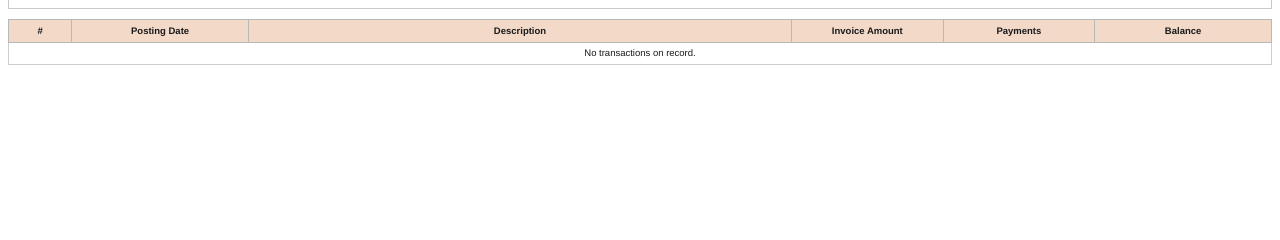
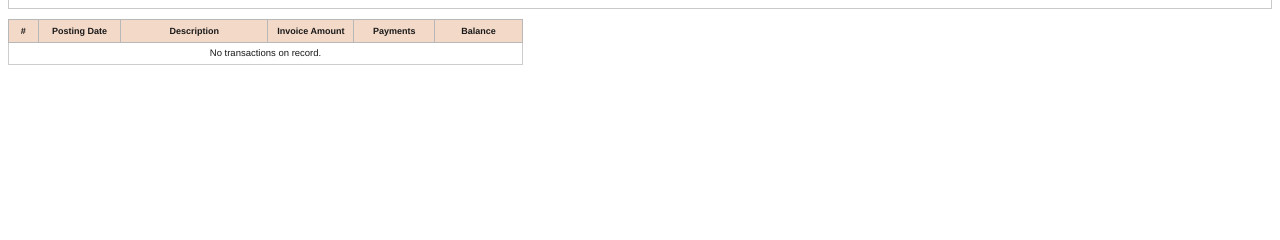
Before and after one commit to WILLKEMEDGE/willkemedge-dashboard, a Django app: template backend/apps/payments/templates/payments/statement_official.html in a window 1280 px wide. Shown: the part 297-537 px from the top of the page. Run offline with Django 5.2, Linux system fonts and the light colour scheme; the template is opened without the code that fills it, so the values that code supplies are empty.

Commit message:
style(statement): 2cm column gap, bordered payment grid, official-batch ledger fix
- statement_pdf.html: add a ~2cm spacer column between Statement Summary and
  Payment options (xhtml2pdf ignores cm padding on cells, so use a fixed-width
  spacer column); render Payment options as a bordered grid matching Statement
  Summary and make its title black.
- statement_official.html: pin absolute pixel column widths on the batch
  generator's ledger so its columns no longer collapse under xhtml2pdf.

```diff
--- a/backend/apps/payments/templates/payments/statement_official.html
+++ b/backend/apps/payments/templates/payments/statement_official.html
@@ -60,7 +60,7 @@
         .ledger { margin-top: 10px; }
         .ledger th {
             background-color: #f3d9c8; border: 1px solid #b8b8b8;
-            padding: 5px 6px; font-size: 9.5px; text-align: center;
+            padding: 5px 4px; font-size: 9px; font-weight: bold; text-align: center;
         }
         .ledger td { border: 1px solid #cdcdcd; padding: 4px 6px; }
         .ledger .money { text-align: right; }
@@ -156,30 +156,30 @@
     </div>
 
     <!-- ===== ledger ===== -->
-    <table class="ledger">
+    <table class="ledger" style="width: 515px;">
         <thead>
             <tr>
-                <th width="5%">#</th>
-                <th width="14%">Posting Date</th>
-                <th width="43%">Description</th>
-                <th width="12%">Invoice Amount</th>
-                <th width="12%">Payments</th>
-                <th width="14%">Balance</th>
+                <th style="width: 24px;">#</th>
+                <th style="width: 82px;">Posting Date</th>
+                <th style="width: 157px;">Description</th>
+                <th style="width: 86px;">Invoice Amount</th>
+                <th style="width: 78px;">Payments</th>
+                <th style="width: 88px;">Balance</th>
             </tr>
         </thead>
         <tbody>
             {% for row in rows %}
             <tr>
-                <td class="center">{{ row.index }}</td>
-                <td>{{ row.date }}</td>
-                <td>
+                <td class="center" style="width: 24px;">{{ row.index }}</td>
+                <td style="width: 82px;">{{ row.date }}</td>
+                <td style="width: 157px;">
                     {% for line in row.description_lines %}
                         {% if forloop.first %}{{ line }}{% else %}<span class="desc-extra">{{ line }}</span>{% endif %}
                     {% endfor %}
                 </td>
-                <td class="money">{{ row.invoice_amount }}</td>
-                <td class="money">{{ row.payments }}</td>
-                <td class="money bal {% if row.balance_negative %}neg{% endif %}">{{ row.balance }}</td>
+                <td class="money" style="width: 86px;">{{ row.invoice_amount }}</td>
+                <td class="money" style="width: 78px;">{{ row.payments }}</td>
+                <td class="money bal {% if row.balance_negative %}neg{% endif %}" style="width: 88px;">{{ row.balance }}</td>
             </tr>
             {% empty %}
             <tr><td colspan="6" class="center">No transactions on record.</td></tr>
```
Also changed, not shown: backend/apps/payments/templates/payments/statement_pdf.html (+10 -9 lines).
